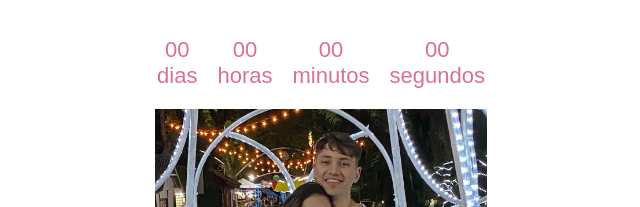
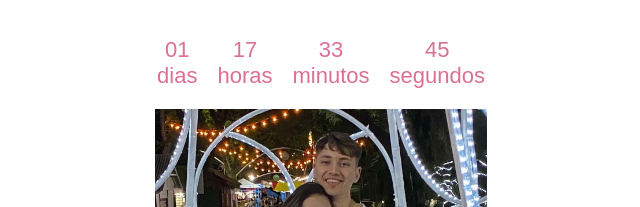
Before and after one commit to gustavomheck/loverscountdown, a plain HTML site: page index.html in a window 1280 px wide. Shown: the part 169-376 px from the top of the page, 319-959 px from the left. Drawn offline with Linux system fonts and the light colour scheme.

Commit message:
Update index.html

```diff
--- a/index.html
+++ b/index.html
@@ -60,7 +60,7 @@
 
   <script>
     // Substitua a data de destino pela data e hora desejadas
-    const targetDate = new Date("2024-03-12T18:10:00");
+    const targetDate = new Date("2024-04-12T18:10:00");
 
     // Atualize a contagem regressiva a cada segundo
     const countdownInterval = setInterval(updateCountdown, 1000);
```
